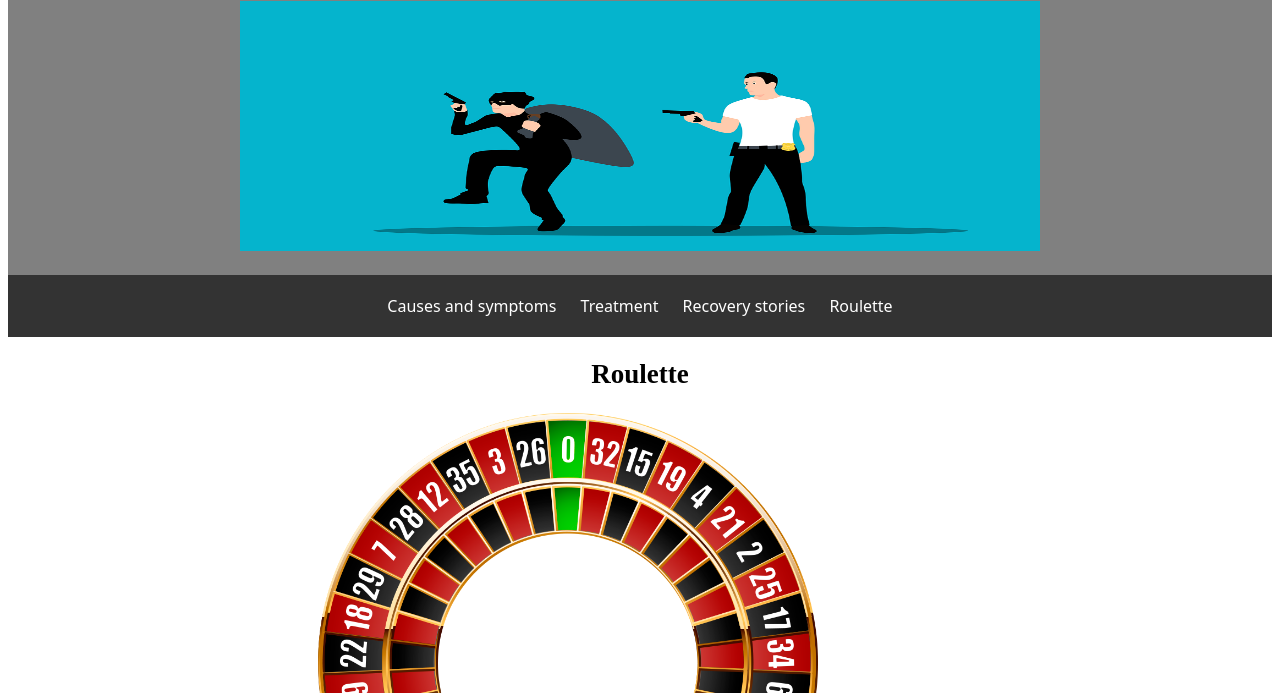
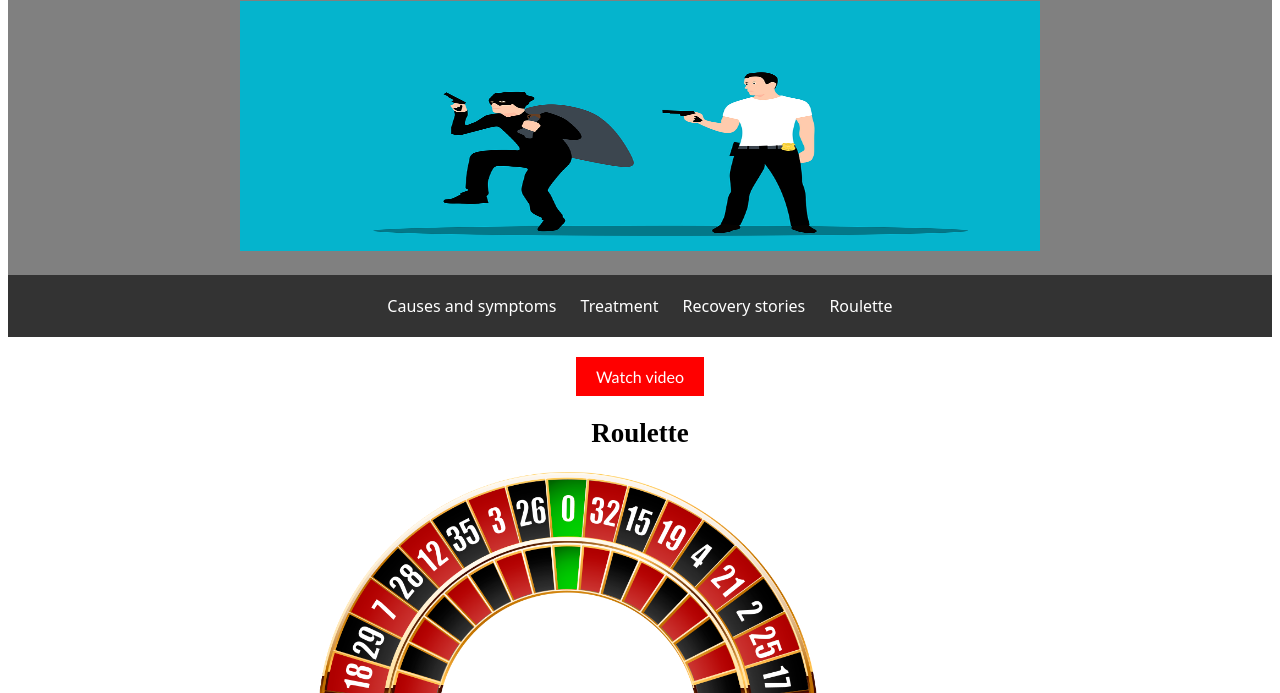
Before and after one commit to jeanpierrecarbalpinilla/Kleptomania, a plain HTML site: page index.html in a window 1280 px wide. Shown: the part 107-800 px from the top of the page. Drawn offline with Linux system fonts and the light colour scheme.

Commit message:
Update index.html

```diff
--- a/index.html
+++ b/index.html
@@ -25,6 +25,7 @@
 
 
   <section id="Ruleta">
+    <button class="youtube-button" onclick="window.open('https://www.youtube.com/watch?v=A1lbc9D1Gl0', '_blank')">Watch video</button>
     <h2>Roulette</h2>
     <img src="./img/roulette.png" alt="" id="ruleta">
     <button class="ruleta-button" onclick="window.open('https://wheelofnames.com/2bn-ebp', '_blank')">Roulette</button>
```
